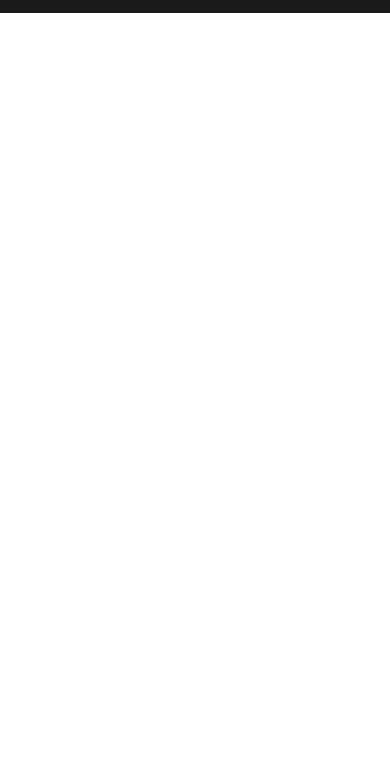
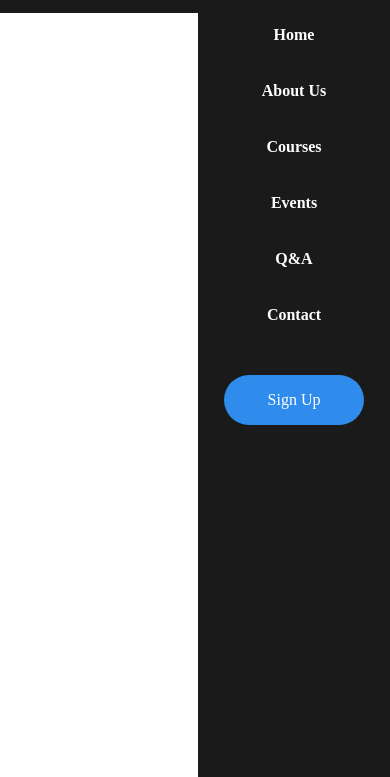
Before and after one commit to AASTU-SE-Website/HomePage, a plain HTML site: page index.html in a window 390 px wide. Both pictures are taken after a click on the link 358 px from the left and 40 px from the top of the page. Shown: the part 67-844 px from the top of the page. Drawn offline with Linux system fonts and the light colour scheme; a web font is replaced by a local one.

Commit message:
add header responsiveness

```diff
--- a/app.js
+++ b/app.js
@@ -1,11 +1,15 @@
 const headerMenu = document.querySelector(".headerMenu");
 const headerMenuHamburger = document.querySelector(".headerMenuHamburger");
+const primaryNav = document.querySelector(".primaryNav");
 
 let menuOpen = false;
 function toggleMenu() {
-  menuOpen
-    ? headerMenuHamburger.classList.remove("open")
-    : headerMenuHamburger.classList.add("open");
+  headerMenuHamburger.classList.toggle("open");
+  primaryNav.classList.toggle("open");
   menuOpen = !menuOpen;
 }
+function checkResize() {
+  if (menuOpen && window.innerWidth >= "1024") toggleMenu();
+}
+window.addEventListener("resize", checkResize);
 headerMenu.addEventListener("click", toggleMenu);
--- a/index.html
+++ b/index.html
@@ -17,7 +17,7 @@
           alt="AASTU Software Department"
         />
       </div>
-      <nav class="primaryNav desktopOnly">
+      <nav class="primaryNav">
         <ul>
           <li class="primaryNavItem"><a href="#!">Home</a></li>
           <li class="primaryNavItem"><a href="#!">About Us</a></li>
@@ -25,6 +25,9 @@
           <li class="primaryNavItem"><a href="#!">Events</a></li>
           <li class="primaryNavItem"><a href="#!">Q&A</a></li>
           <li class="primaryNavItem"><a href="#!">Contact</a></li>
+          <button class="headerSignUp mobileOnly" type="button">
+            <a href="#!">Sign Up</a>
+          </button>
         </ul>
       </nav>
       <button class="headerSignUp desktopOnly" type="button">
--- a/style-reset.css
+++ b/style-reset.css
@@ -1,15 +1,3 @@
-@font-face {
-  font-family: "Montserrat";
-  src: url("../resources/fonts/Montserrat-Regular.ttf");
-}
-@font-face {
-  font-family: "Nunito Sans";
-  src: url("../resources/fonts/NunitoSans-Regular.ttf");
-}
-@font-face {
-  font-family: "Roboto";
-  src: url("../resources/fonts/Roboto-Regular.ttf");
-}
 :root {
   font-size: 16px;
 }
--- a/style.css
+++ b/style.css
@@ -1,3 +1,15 @@
+@font-face {
+  font-family: "Montserrat";
+  src: url("../resources/fonts/Montserrat-Regular.ttf");
+}
+@font-face {
+  font-family: "Nunito Sans";
+  src: url("../resources/fonts/NunitoSans-Regular.ttf");
+}
+@font-face {
+  font-family: "Roboto";
+  src: url("../resources/fonts/Roboto-Regular.ttf");
+}
 :root {
   --primaryColor: rgb(47, 140, 236);
   --headerBg: #1a1a1a;
@@ -6,6 +18,8 @@ body {
   font-family: "Montserrat";
 }
 header {
+  min-width: 100vw;
+  position: fixed;
   display: flex;
   justify-content: space-between;
   align-items: center;
@@ -32,6 +46,8 @@ header {
   position: relative;
   padding-block: 2rem;
   padding-inline: min(2rem, 2vw);
+  font-weight: 600;
+  transition: 200ms ease-in-out;
   /* margin-right: 0.5rem; */
 }
 
@@ -39,12 +55,15 @@ header {
   content: "";
   position: absolute;
   width: 0;
-  height: 4px;
+  height: 5px;
   background-color: var(--primaryColor);
   border-radius: 0.1rem;
   bottom: 0;
   left: 50%;
   transition: 200ms ease-in-out;
+}
+.primaryNavItem a:hover {
+  color: var(--primaryColor);
 }
 .primaryNavItem a:hover::before {
   width: 100%;
@@ -130,4 +149,50 @@ header {
   header {
     padding-block: 1rem;
   }
+  .primaryNav {
+    display: flex;
+    justify-content: center;
+    position: absolute;
+    z-index: 10000;
+    visibility: hidden;
+    min-height: 100vh;
+    width: max(12rem, 30vw);
+    right: 0;
+    top: 74px;
+    transform: translateX(100%);
+    background-color: var(--headerBg);
+    /* transition: 200ms ease-in-out; */
+    animation: fadeIn 200ms ease forwards;
+  }
+  .primaryNav.open {
+    visibility: visible;
+    transform: translateX(0);
+  }
+  @keyframes fadeIn {
+    from {
+      display: none;
+      transform: translateX(100);
+    }
+    1% {
+      display: block;
+    }
+    to {
+      transform: translateX(0);
+    }
+  }
+  .primaryNav ul {
+    width: 90%;
+    text-align: center;
+    flex-direction: column;
+  }
+  .primaryNavItem a {
+    min-width: 100%;
+    padding-block: 1rem;
+  }
+  .primaryNavItem:last-of-type {
+    margin-bottom: 2rem;
+  }
+  .headerSignUp {
+    margin-inline: 1rem;
+  }
 }
```
